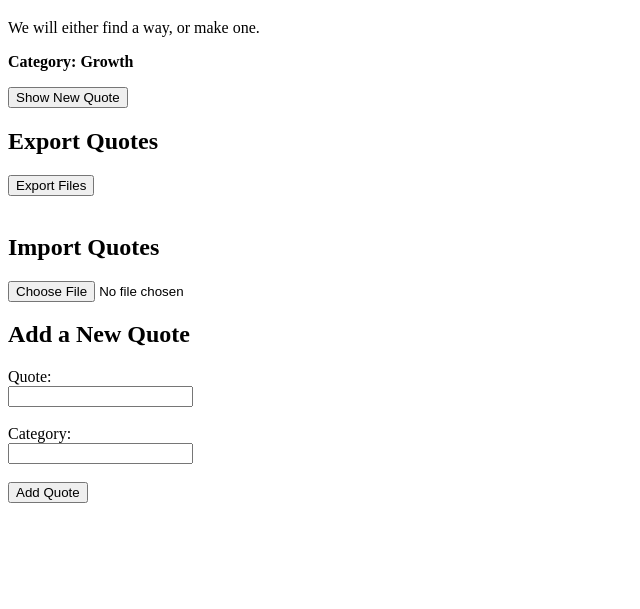
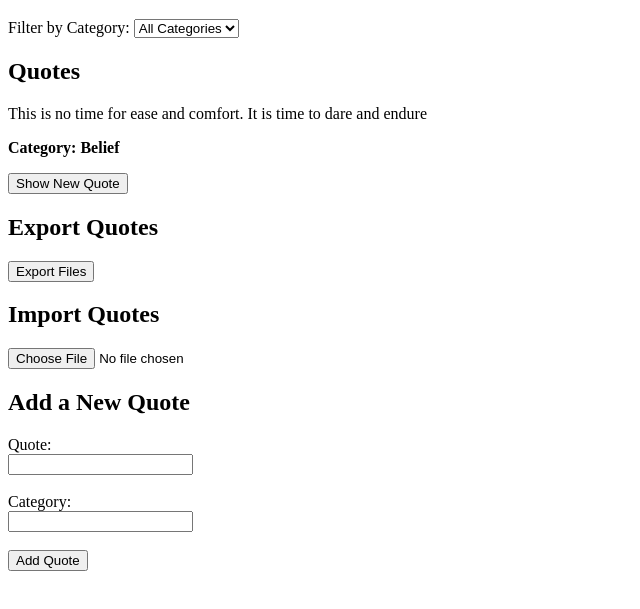
Before and after one commit to AmbAntony/alx_fe_java, a plain HTML site: page dom-manipulation/index.html in a window 1280 px wide. Shown: the part 61-670 px from the top of the page, without its empty margins (0-640 px from the left). Drawn offline with Linux system fonts and the light colour scheme.

Commit message:
dynamic content filtering system and sample JSON file

```diff
--- a/dom-manipulation/index.html
+++ b/dom-manipulation/index.html
@@ -7,11 +7,20 @@
   </head>
   <body>
     <h1>Dynamic Quote Generator</h1>
+
+   <!-- Dynamically populated categories -->
+    <label for="categoryFilter">Filter by Category:</label>
+    <select id = "categoryFilter" onchange="filterQuotes()">
+       <option value="all">All Categories</option>
+    </select>
+
+    <!-- Displaying, importing, exporting and adding quotes section-->
+    <h2>Quotes</h2>
     <div id="quoteDisplay"></div>
     <button id="newQuote">Show New Quote</button>
 
     <h2>Export Quotes</h2>
-    <button id="exportQuotes">Export Files</button><br><br>
+    <button id="exportQuotes">Export Files</button><br>
 
     <h2>Import Quotes</h2>
     <input type="file" id="importFile" accept=".json" />
--- a/dom-manipulation/script.js
+++ b/dom-manipulation/script.js
@@ -20,8 +20,9 @@ function saveQuotes(){
 //function to display a random quote called showRandomQuote
 
 function showRandomQuote(){
-    const randomIndex = Math.floor(Math.random() * quotes.length);
-    const randomQuote = quotes[randomIndex];
+    const filteredQuotes = getFilteredQuotes();
+    const randomIndex = Math.floor(Math.random() * filteredQuotes.length);
+    const randomQuote = filteredQuotes[randomIndex];
 
     const quoteDisplay = document.getElementById('quoteDisplay');
     quoteDisplay.innerHTML = `<p>${randomQuote.text}</p><p><b>Category: ${randomQuote.category}</b></p>`;
@@ -41,6 +42,36 @@ function loadLastViewedQuote(){
     else{
         showRandomQuote();
     }
+}
+
+//function to populate categories
+
+function populateCategories(){
+    const categorySet = new Set(quotes.map(quote => quote.category));
+    const categoryFilter = document.getElementById('categoryFilter');
+
+    categoryFilter.innerHTML = `<option value="all">All Categories</options>`;
+
+    categorySet.forEach(category => {
+        const option = document.createElement('option');
+        option.value = category;
+        option.textContent = category;
+        categoryFilter.appendChild(option);
+    });
+}
+
+//function to filter quotes based on the selected category
+
+function filterQuotes(){
+    const selectedCategory = document.getElementById('categoryFilter');
+    localStorage.setItem('selectedCategory', selectedCategory); //savas the selected category to local storage
+    showRandomQuote();
+}
+
+//function to show the filtered quotes as per the selected category
+function getFilteredQuotes(){
+    const selectedCategory = document.getElementById('categoryFilter').value;
+    return selectedCategory === 'all' ? quotes : quotes.filter(quote => quote.category === selectedCategory)
 }
 
 //function  to create a form for adding new quotes
@@ -71,8 +102,10 @@ function createAddQuoteForm() {
 
             saveQuotes() //saves the updated quotes array in local storage. Calling a function inside another function
 
-            form.reset();
+            event.target.reset();
 
+            populateCategories();
+            filterQuotes();
             alert('Quotes imported successfully!')
 
         } else{
@@ -122,6 +155,13 @@ function importFromJsonFile(event){
 }
 
 
+
+document.addEventListener('DOMContentLoaded', () => {
+    populateCategories();
+    loadLastViewedQuote();
+    createAddQuoteForm();
+    showRandomQuote();
+
 //listener to show a random quote when button is clicked
 document.getElementById('newQuote').addEventListener('click', showRandomQuote);
 
@@ -130,8 +170,4 @@ document.getElementById('exportQuotes').addEventListener('click', exportQuotesas
 
 //listener to import quotes from a file
 document.getElementById('importFile').addEventListener('change', importFromJsonFile);
-
-document.addEventListener('DOMContentLoaded', () => {
-    loadLastViewedQuote();
-    createAddQuoteForm();
 });
```
Also changed, not shown: dom-manipulation/quotessample.json (added, +44 -0 lines), 1 other file.
